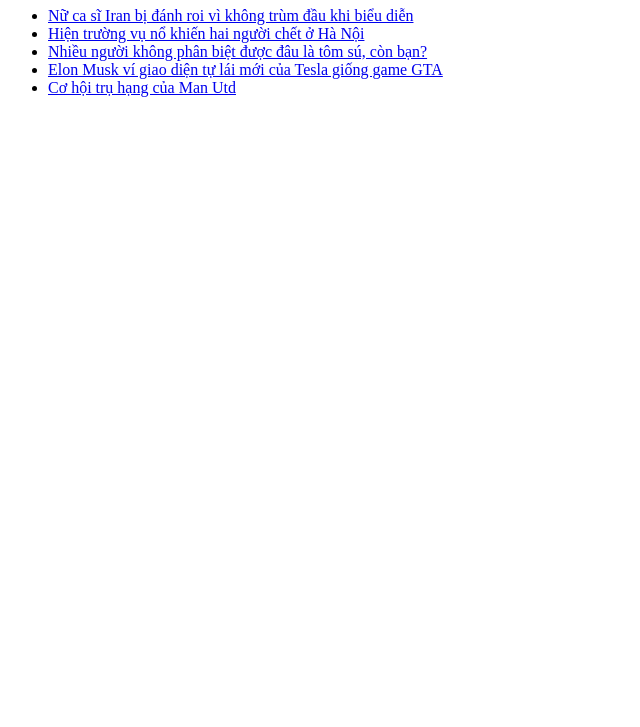
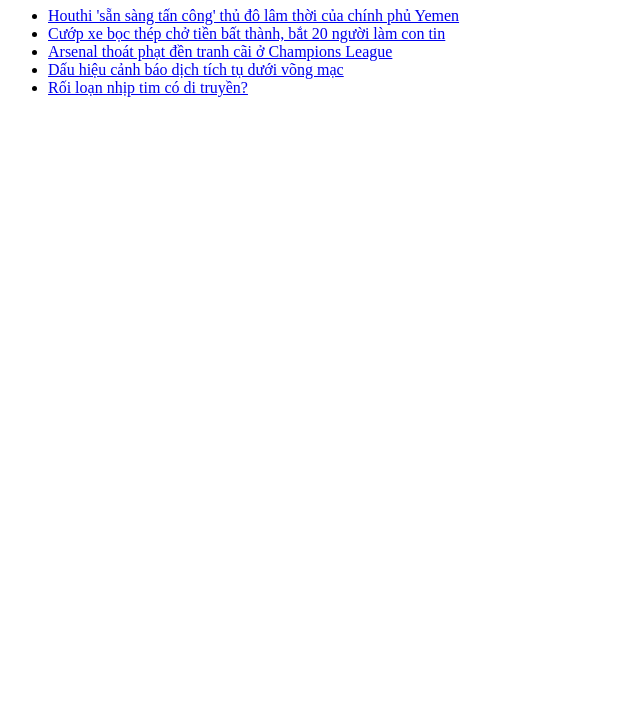
Before and after one commit to ThongHoangBKDN/News-, a plain HTML site: page public/index.html in a window 1280 px wide. Shown: the part 73-800 px from the top of the page, without its empty margins (0-640 px from the left). Drawn offline with Linux system fonts and the light colour scheme.

Commit message:
Auto-update digest index.html [skip ci]

```diff
--- a/public/index.html
+++ b/public/index.html
@@ -17,11 +17,11 @@
 <body>
     <h1>Bản Tin Tổng Hợp Mới Nhất</h1>
     <ul>
-        <li><a href="https://vnexpress.net/nu-ca-si-iran-bi-danh-roi-vi-khong-trum-dau-khi-bieu-dien-5148303.html" target="_blank">Nữ ca sĩ Iran bị đánh roi vì không trùm đầu khi biểu diễn</a></li>
-<li><a href="https://vnexpress.net/hien-truong-vu-no-khien-hai-nguoi-chet-o-ha-noi-5148317.html" target="_blank">Hiện trường vụ nổ khiến hai người chết ở Hà Nội</a></li>
-<li><a href="https://vnexpress.net/nhieu-nguoi-khong-phan-biet-duoc-dau-la-tom-su-con-ban-5147870.html" target="_blank">Nhiều người không phân biệt được đâu là tôm sú, còn bạn?</a></li>
-<li><a href="https://vnexpress.net/elon-musk-vi-giao-dien-tu-lai-moi-cua-tesla-giong-game-gta-5147793.html" target="_blank">Elon Musk ví giao diện tự lái mới của Tesla giống game GTA</a></li>
-<li><a href="https://vnexpress.net/co-hoi-tru-hang-cua-man-utd-5148313.html" target="_blank">Cơ hội trụ hạng của Man Utd</a></li>
+        <li><a href="https://vnexpress.net/houthi-san-sang-tan-cong-thu-do-lam-thoi-cua-chinh-phu-yemen-5148556.html" target="_blank">Houthi 'sẵn sàng tấn công' thủ đô lâm thời của chính phủ Yemen</a></li>
+<li><a href="https://vnexpress.net/cuop-xe-boc-thep-cho-tien-bat-thanh-bat-20-nguoi-lam-con-tin-5148596.html" target="_blank">Cướp xe bọc thép chở tiền bất thành, bắt 20 người làm con tin</a></li>
+<li><a href="https://vnexpress.net/arsenal-thoat-phat-den-tranh-cai-o-champions-league-5148601.html" target="_blank">Arsenal thoát phạt đền tranh cãi ở Champions League</a></li>
+<li><a href="https://vnexpress.net/dau-hieu-canh-bao-dich-tich-tu-duoi-vong-mac-5148603.html" target="_blank">Dấu hiệu cảnh báo dịch tích tụ dưới võng mạc</a></li>
+<li><a href="https://vnexpress.net/roi-loan-nhip-tim-co-di-truyen-5148582.html" target="_blank">Rối loạn nhịp tim có di truyền?</a></li>
 
     </ul>
 </body>
```
